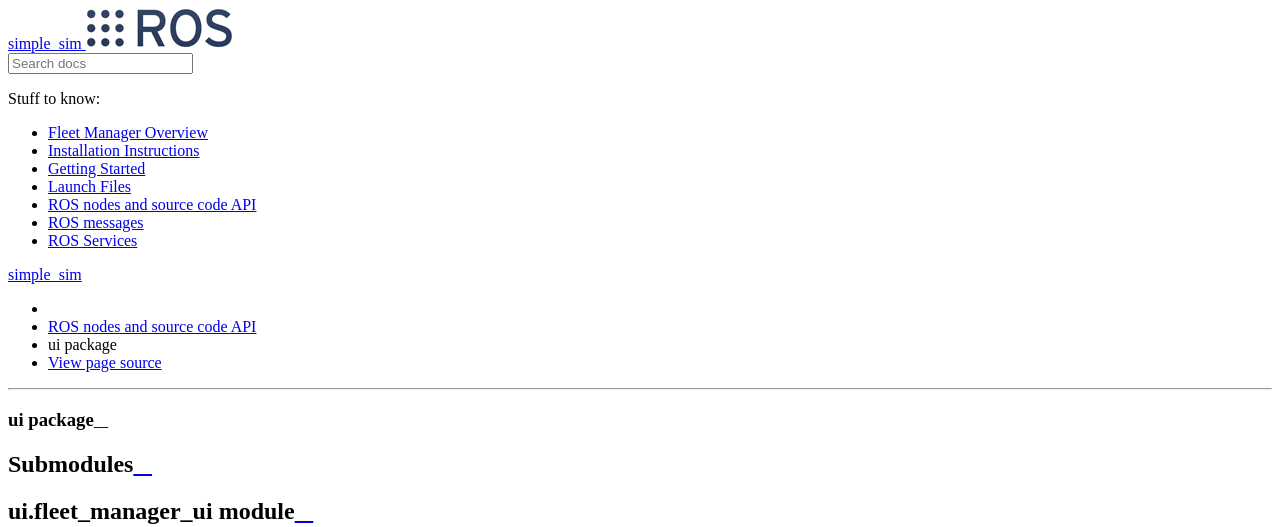
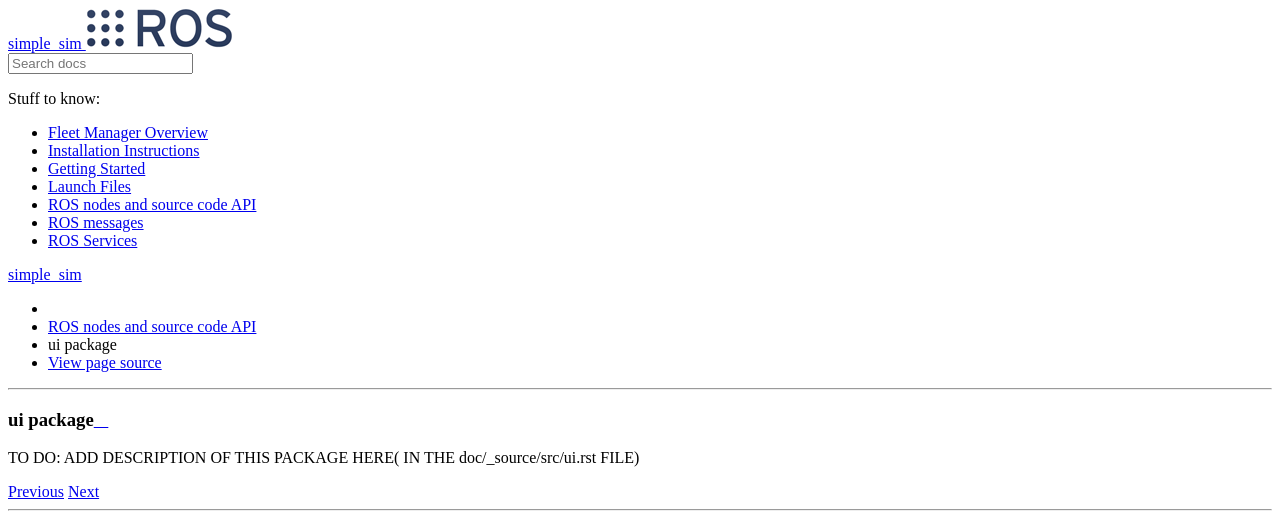
Before and after one commit to ROOSTER-fleet-management/rooster_fleet_manager, a Sphinx documentation site: the page built from doc/_source/src/ui.rst, in a window 1280 px wide. Shown: the top 527 px of the page. Built offline with Sphinx 7.4.7 and the Read the Docs theme 2.0.0, drawn with Linux system fonts in a browser that asks for light colours; the version number could not be read and is left out; some of the changed text lies outside the part shown.

Commit message:
commented out most of ui.rst and added TODO to add description of the ui package

```diff
--- a/doc/_source/src/ui.rst
+++ b/doc/_source/src/ui.rst
@@ -1,30 +1,32 @@
 ui package
 ==========
 
-Submodules
-----------
+TO DO: ADD DESCRIPTION OF THIS PACKAGE HERE( IN THE doc/_source/src/ui.rst FILE)
 
-ui\.fleet\_manager\_ui module
------------------------------
+.. Submodules
+.. ----------
 
-.. automodule:: ui.fleet_manager_ui
-    :members:
-    :undoc-members:
-    :show-inheritance:
+.. ui\.fleet\_manager\_ui module
+.. -----------------------------
 
-ui\.images\_rc module
----------------------
+.. .. automodule:: ui.fleet_manager_ui
+..     :members:
+..     :undoc-members:
+..     :show-inheritance:
 
-.. automodule:: ui.images_rc
-    :members:
-    :undoc-members:
-    :show-inheritance:
+.. ui\.images\_rc module
+.. ---------------------
+
+.. .. automodule:: ui.images_rc
+..     :members:
+..     :undoc-members:
+..     :show-inheritance:
 
 
-Module contents
----------------
+.. Module contents
+.. ---------------
 
-.. automodule:: ui
-    :members:
-    :undoc-members:
-    :show-inheritance:
+.. .. automodule:: ui
+..     :members:
+..     :undoc-members:
+..     :show-inheritance:
```
